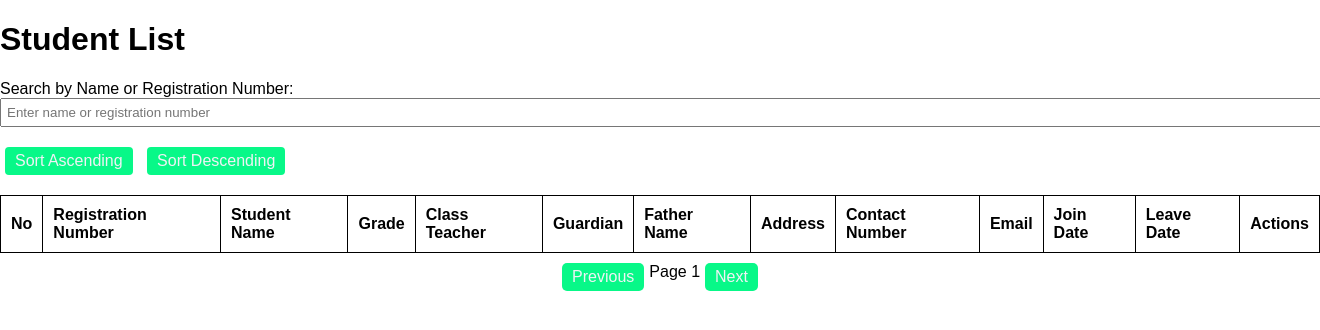
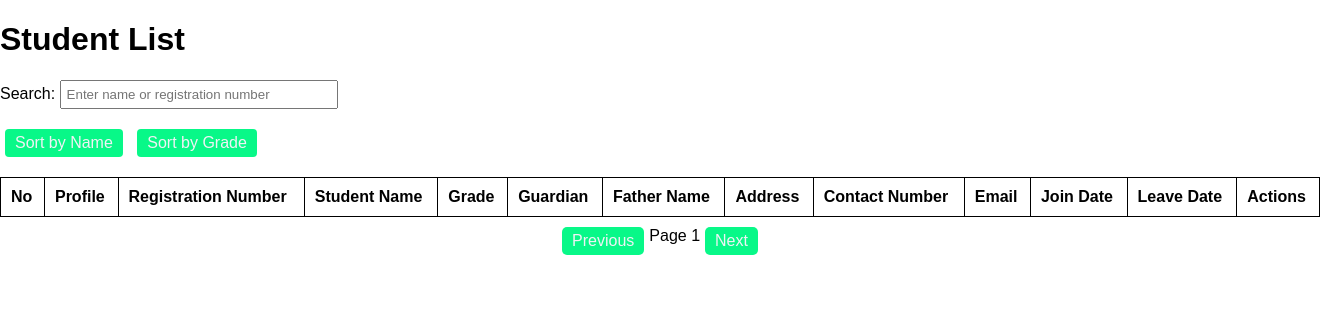
Before and after one commit to Rajika418/voting_system, a PHP site: page /templates/studentlist.html in a window 1320 px wide; the page is wider, and only the part inside the window is pictured. Shown: the top 330 px of that part. Run offline with PHP 8.4, Linux system fonts and the light colour scheme; lists and menus that the app fills with data are empty; some libraries are stand-ins or nearby versions.

Commit message:
remodified student get

```diff
--- a/client/admin/js/pages/studentlist.js
+++ b/client/admin/js/pages/studentlist.js
@@ -1,5 +1,5 @@
 let currentPage = 1;
-let limit = 20;
+let limit = 10;
 let sortDirection = "asc";
 let sortColumn = "grade_name";
 let searchQuery = "";
@@ -21,7 +21,6 @@ window.fetchStudents = async function fetchStudents() {
 };
 
 function renderTable(students) {
-
   console.log(students);
 
   const tbody = document.querySelector("#studentTable tbody");
@@ -33,10 +32,12 @@ function renderTable(students) {
 
     tr.innerHTML = `
                 <td>${index + 1 + (currentPage - 1) * limit}</td>
+                <td><img src="${
+                  student.image ? student.image : ""
+                }" alt="Profile Image" width="50" height="50"></td>
                 <td>${student.registration_number}</td>
                 <td>${student.student_name}</td>
                 <td>${student.grade_name}</td>
-                <td>${student.teacher_name}</td>
                 <td>${student.guardian}</td>
                 <td>${student.father_name}</td>
                 <td>${student.address}</td>
@@ -58,9 +59,12 @@ function renderTable(students) {
   });
 
   document.getElementById("pageInfo").innerText = `Page ${currentPage}`;
+
+  // Update the sort button text dynamically based on the current state
+  updateSortButtons();
 }
 
-function sortTable(column) {
+window.sortStudent = function sortStudent(column) {
   if (sortColumn === column) {
     sortDirection = sortDirection === "asc" ? "desc" : "asc";
   } else {
@@ -69,19 +73,52 @@ function sortTable(column) {
   }
 
   fetchStudents();
+};
+
+window.sortGrade = function sortGrade(column) {
+  if (sortColumn === column) {
+    sortDirection = sortDirection === "asc" ? "desc" : "asc";
+  } else {
+    sortColumn = column;
+    sortDirection = "asc";
+  }
+
+  fetchStudents();
+};
+
+// Dynamically update the button text based on the sorting state
+function updateSortButtons() {
+  const studentNameButton = document.getElementById("sortStudentName");
+  const gradeNameButton = document.getElementById("sortGradeName");
+
+  if (sortColumn === "student_name") {
+    studentNameButton.textContent = `Name ${
+      sortDirection === "asc" ? "Ascending" : "Descending"
+    }`;
+  } else {
+    studentNameButton.textContent = "Sort by Name";
+  }
+
+  if (sortColumn === "grade_name") {
+    gradeNameButton.textContent = `Grade ${
+      sortDirection === "asc" ? "Ascending" : "Descending"
+    }`;
+  } else {
+    gradeNameButton.textContent = "Sort by Grade";
+  }
 }
 
-function nextPage() {
+window.studentNextPage = function nextPage() {
   currentPage++;
   fetchStudents();
-}
+};
 
-function previousPage() {
+window.studentPreviousPage = function previousPage() {
   if (currentPage > 1) {
     currentPage--;
     fetchStudents();
   }
-}
+};
 
 function editStudent(studentId, button) {
   const updateForm = document.getElementById("updateForm");
--- a/client/admin/styles/studentlist.css
+++ b/client/admin/styles/studentlist.css
@@ -40,7 +40,7 @@ th.sort-desc::after {
 
 .search-box input {
   padding: 5px;
-  width: 100%; /* Full width for responsive input */
+  width: 20%; /* Full width for responsive input */
 }
 
 .sort-box button {
--- a/client/admin/templates/studentlist.html
+++ b/client/admin/templates/studentlist.html
@@ -12,7 +12,7 @@
     <h1>Student List</h1>
 
     <div class="search-box">
-      <label for="search">Search by Name or Registration Number:</label>
+      <label for="search">Search:</label>
       <input
         type="text"
         id="search"
@@ -22,20 +22,22 @@
     </div>
 
     <div class="sort-box">
-      <button onclick="setSortDirection('asc')">Sort Ascending</button>
-      <button onclick="setSortDirection('desc')">Sort Descending</button>
+      <button id="sortStudentName" onclick="sortStudent('student_name')">
+        Sort by Name
+      </button>
+      <button id="sortGradeName" onclick="sortGrade('grade_name')">
+        Sort by Grade
+      </button>
     </div>
 
     <table id="studentTable">
       <thead>
         <tr>
           <th>No</th>
-          <th onclick="sortTable('registration_number')">
-            Registration Number
-          </th>
-          <th onclick="sortTable('student_name')">Student Name</th>
-          <th onclick="sortTable('grade_name')">Grade</th>
-          <th>Class Teacher</th>
+          <th>Profile</th>
+          <th>Registration Number</th>
+          <th>Student Name</th>
+          <th onclick="sortStudent('grade_name')">Grade</th>
           <th>Guardian</th>
           <th>Father Name</th>
           <th>Address</th>
@@ -52,12 +54,11 @@
     </table>
 
     <div class="pagination">
-      <button onclick="previousPage()">Previous</button>
+      <button onclick="studentPreviousPage()">Previous</button>
       <span id="pageInfo">Page 1</span>
-      <button onclick="nextPage()">Next</button>
+      <button onclick="studentNextPage()">Next</button>
     </div>
 
-    <!-- Update Student Popup Form -->
     <!-- Update Student Popup Form -->
     <div id="editPopup" class="popup-form">
       <div class="popup-content">
```
Also changed, not shown: server/controller/student/student_get.php (+10 -4 lines).
